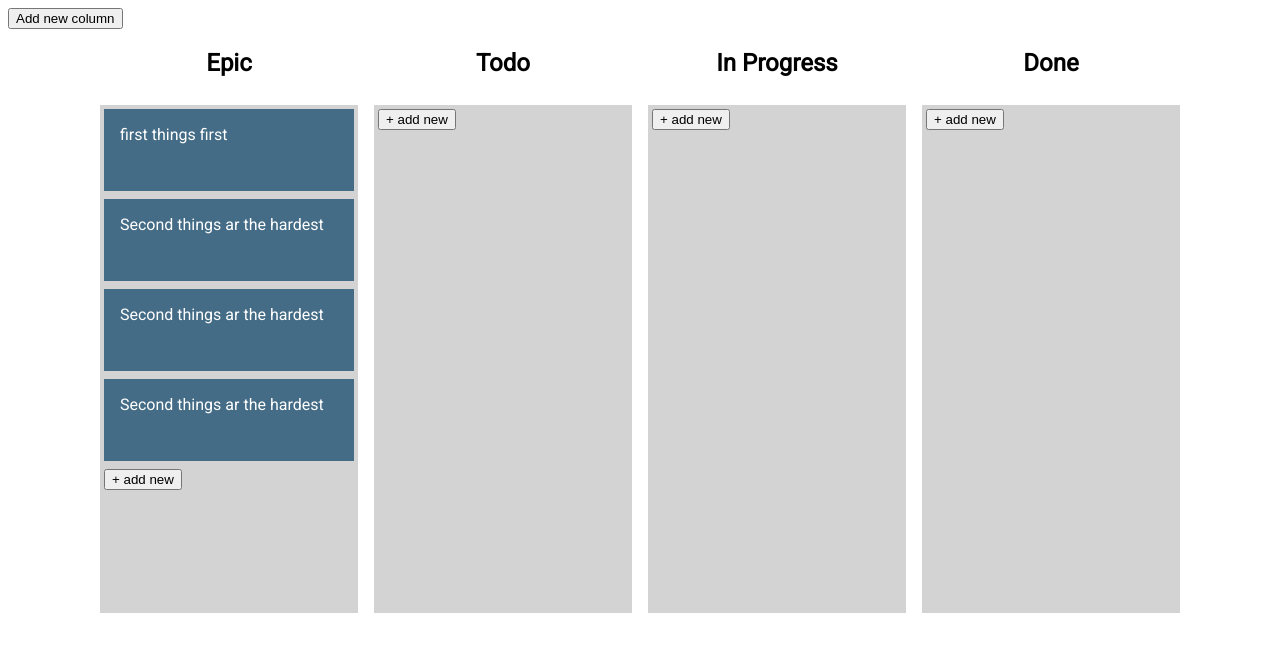
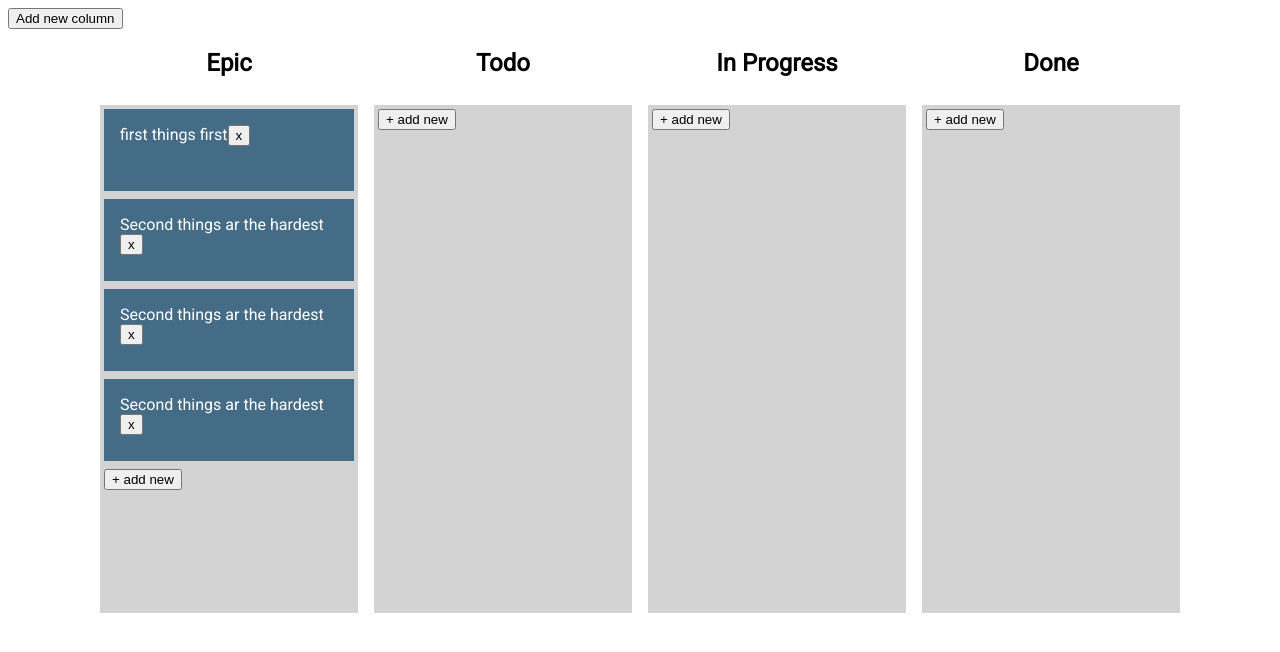
Before and after one commit to paavopoutiainen/siiliwall, a React (Create React App) app: page / in a window 1280 px wide. Shown: the top 652 px of the page. Built offline with nearby package versions, Linux system fonts and the light colour scheme.

Commit message:
delete to cards

```diff
--- a/src/App.js
+++ b/src/App.js
@@ -134,6 +134,19 @@ function App() {
       });
     }
   };
+  const deleteCard = (ids, index, item) => {
+    const { id, content } = item;
+    const destinationColumn = columns[ids];
+    const title = destinationColumn.name;
+    const destItems = [...destinationColumn.items];
+    setColumns({
+      ...columns,
+      [ids]: {
+        name: title,
+        items: destItems.filter(item => item.id !== id)
+      }
+    });
+  };
 
   return (
     <div>
@@ -148,6 +161,7 @@ function App() {
           {Object.entries(columns).map(([id, column]) => {
             return (
               <div
+                key={id}
                 style={{
                   display: "flex",
                   flexDirection: "column",
@@ -213,6 +227,13 @@ function App() {
                                       }}
                                     >
                                       {item.content}
+                                      <button
+                                        onClick={() =>
+                                          deleteCard(id, index, item)
+                                        }
+                                      >
+                                        x
+                                      </button>
                                     </div>
                                   );
                                 }}
```
